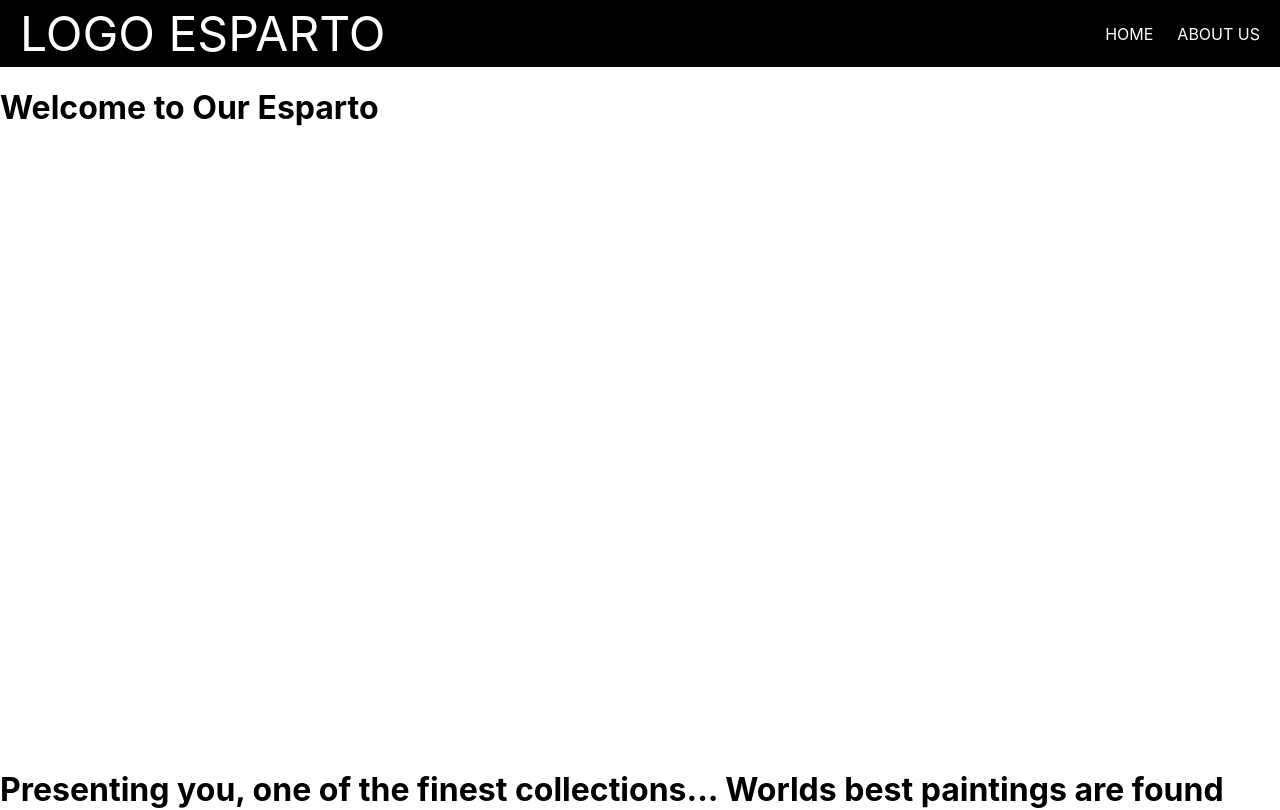
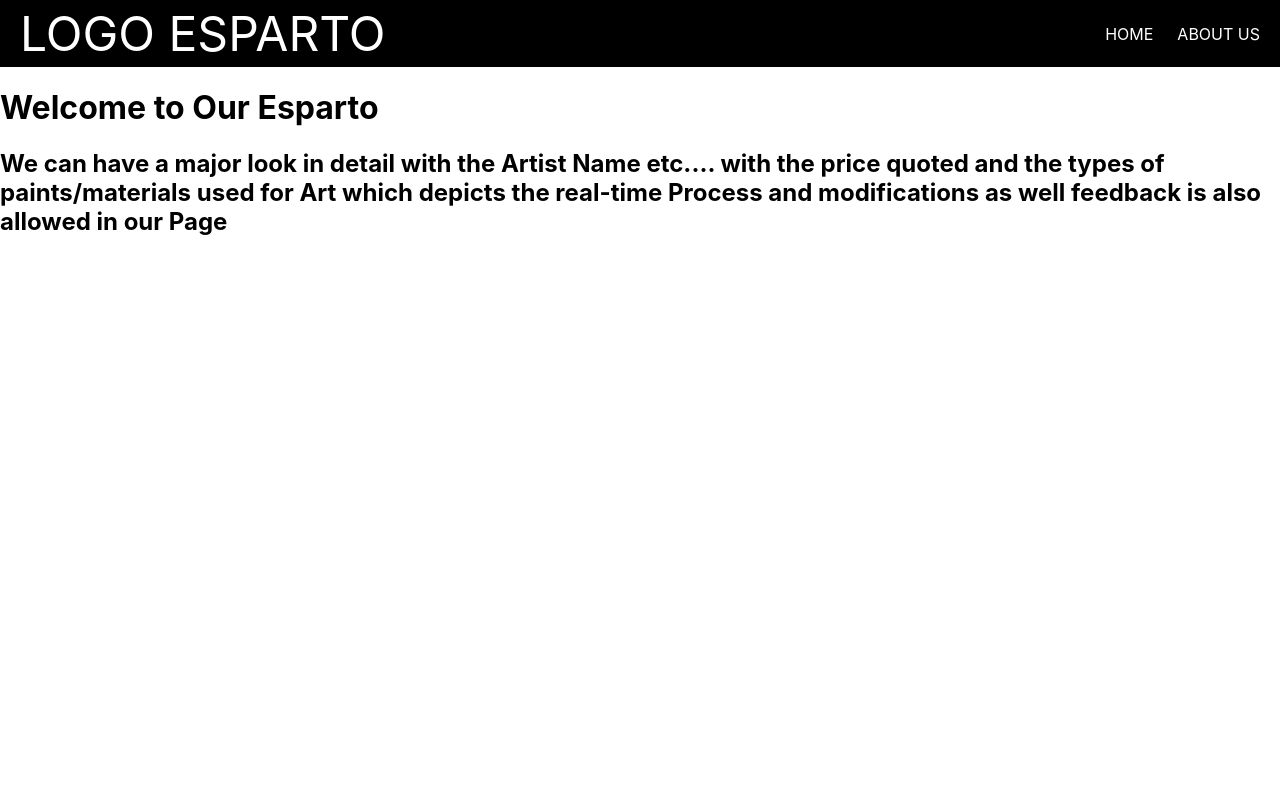
Before and after one commit to AjayKumar1403/REACT-ESPARTO, a React (Create React App) app in the folder esparto/: page / in a window 1280 px wide. Shown: the top 810 px of the page. Built offline with nearby package versions, Linux system fonts and the light colour scheme.

Commit message:
Given an update in Detailed Process and Artist Contact Method which will be helpful to the Users!

```diff
--- a/esparto/src/Home.js
+++ b/esparto/src/Home.js
@@ -5,6 +5,9 @@ import React, { useState } from "react";
     return (
         <div className="Home">
             <h1>Welcome to Our Esparto</h1>
+            <h2> We can have a major look in detail with the Artist Name etc....
+                with the price quoted and the types of paints/materials used for Art which depicts
+                the real-time Process and modifications as well feedback is also allowed in our Page</h2>
         </div>
         );
 }
```
